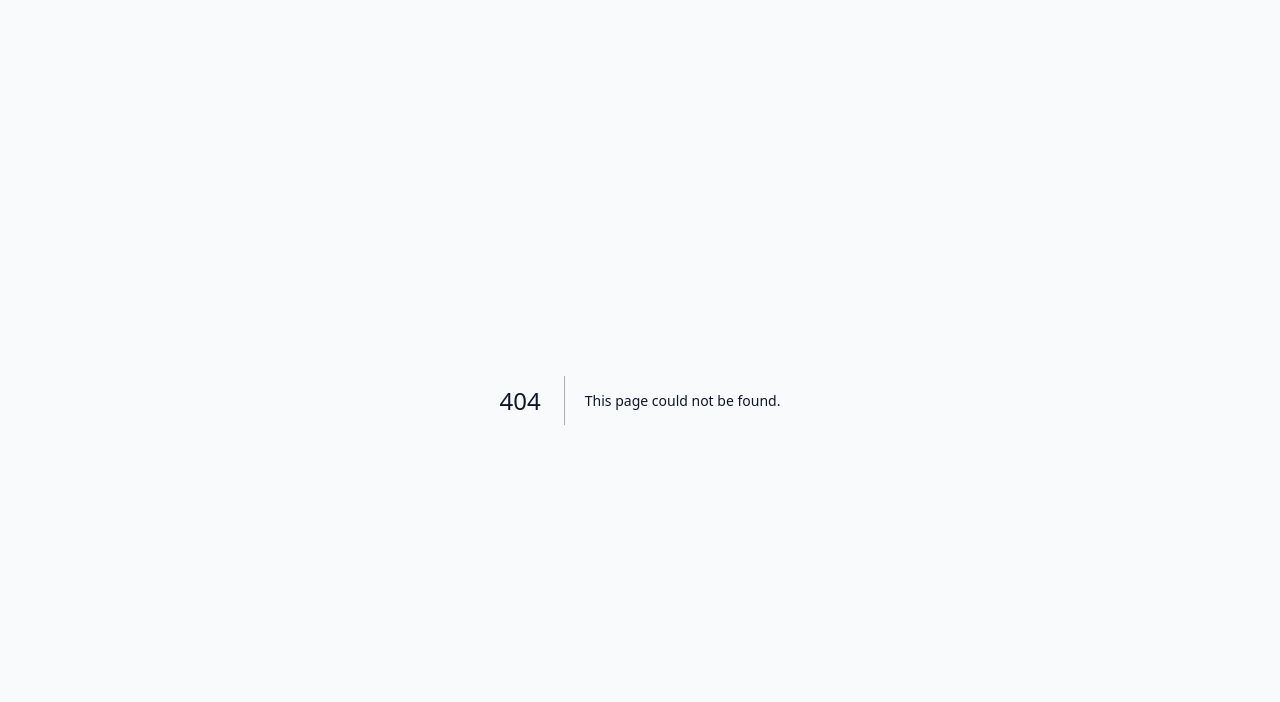
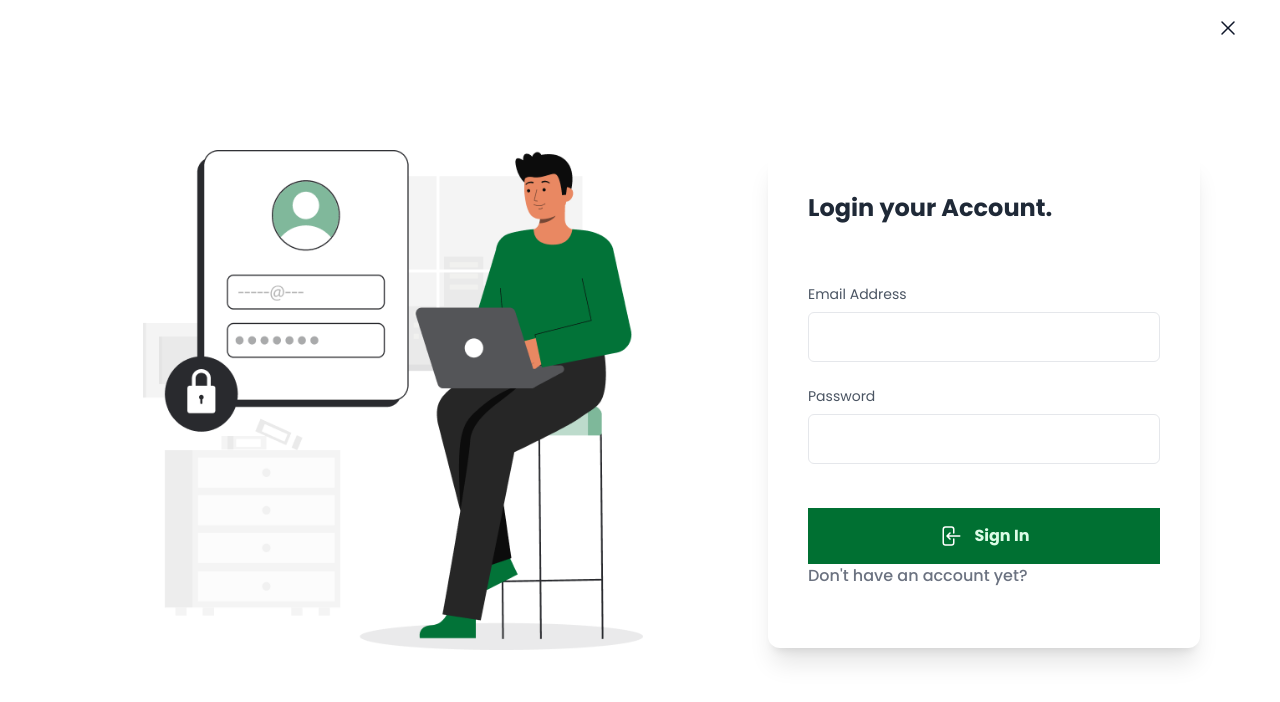
Before and after one commit to jazztinecruz/victoria-reyes, a Next.js app: page /login in a window 1280 px wide. Before the commit this address had no page. Shown: the top 702 px of the page. Built offline with nearby package versions, Linux system fonts and the light colour scheme.

Commit message:
Add user login page

```diff
--- /dev/null
+++ b/app/(user)/login/page.tsx
@@ -0,0 +1,82 @@
+"use client";
+
+import { ArrowLeftOnRectangleIcon, ChevronRightIcon, XMarkIcon } from "@heroicons/react/24/solid";
+import { Gender } from "@prisma/client";
+import Image from "next/image";
+import Link from "next/link";
+import { useState } from "react";
+import Field from "../../../components/elements/field";
+import { SigninFields } from "../../../library/api";
+
+const UserLogin = () => {
+  const [fields, setFields] = useState<SigninFields>({
+    email: "",
+    password: "",
+  });
+
+  const [sucessfulModal, setSuccessfulModal] = useState(false);
+
+  return (
+    <section className="relative bg-white dark:bg-gray-900">
+      {/* close button */}
+      <Link href="/">
+        <XMarkIcon className="absolute right-10 top-4 h-6 w-6 cursor-pointer hover:animate-spin" />
+      </Link>
+
+      <div className="flex h-screen justify-center">
+        <div className="m-auto hidden laptop:block laptop:w-2/5">
+          <div className="relative mx-auto h-[500px] w-full laptop:w-[530px] ">
+            <Image
+              alt="login secure illustration"
+              src="/images/features/feat1.png"
+              fill={true}
+              className="h-auto w-full object-contain"
+            />
+          </div>
+        </div>
+
+        <div className="tablet:w-full laptop:w-2/5 tablet:mx-0 mx-auto w-full h-full grid place-items-center laptop:pr-20">
+          <div className="flex w-full flex-col rounded-xl bg-white p-10 shadow-xl">
+            <h2 className="mb-5 text-left text-2xl font-bold text-gray-800">
+              Login your Account.
+            </h2>
+            <form className="mt-10 flex flex-col gap-6">
+              <Field.Textbox
+                label="Email Address"
+                name="email"
+                required={true}
+                onChange={setFields}
+              />
+
+              <Field.Textbox
+                label="Password"
+                name="middleName"
+                required={true}
+                onChange={setFields}
+              />
+              <div id="button" className="my-5 flex w-full flex-col">
+                <button
+                  type="button"
+                  className="w-full rounded-laptop bg-brand py-4 text-green-100 transition-colors duration-300 hover:bg-brand hover:opacity-fade focus:outline-none focus:ring focus:ring-brand focus:ring-opacity-50">
+                  <div className="flex flex-row items-center justify-center gap-3">
+                    <ArrowLeftOnRectangleIcon className="w-6 h-6 text-white"/>
+                    <div className="font-bold">Sign In</div>
+                  </div>
+                </button>
+
+                <Link href="/signin">
+                  <span className="w-full text-center font-medium text-gray-500">
+                    {" "}
+                    Don't have an account yet?
+                  </span>
+                </Link>
+              </div>
+            </form>
+          </div>
+        </div>
+      </div>
+    </section>
+  );
+};
+
+export default UserLogin;
```
